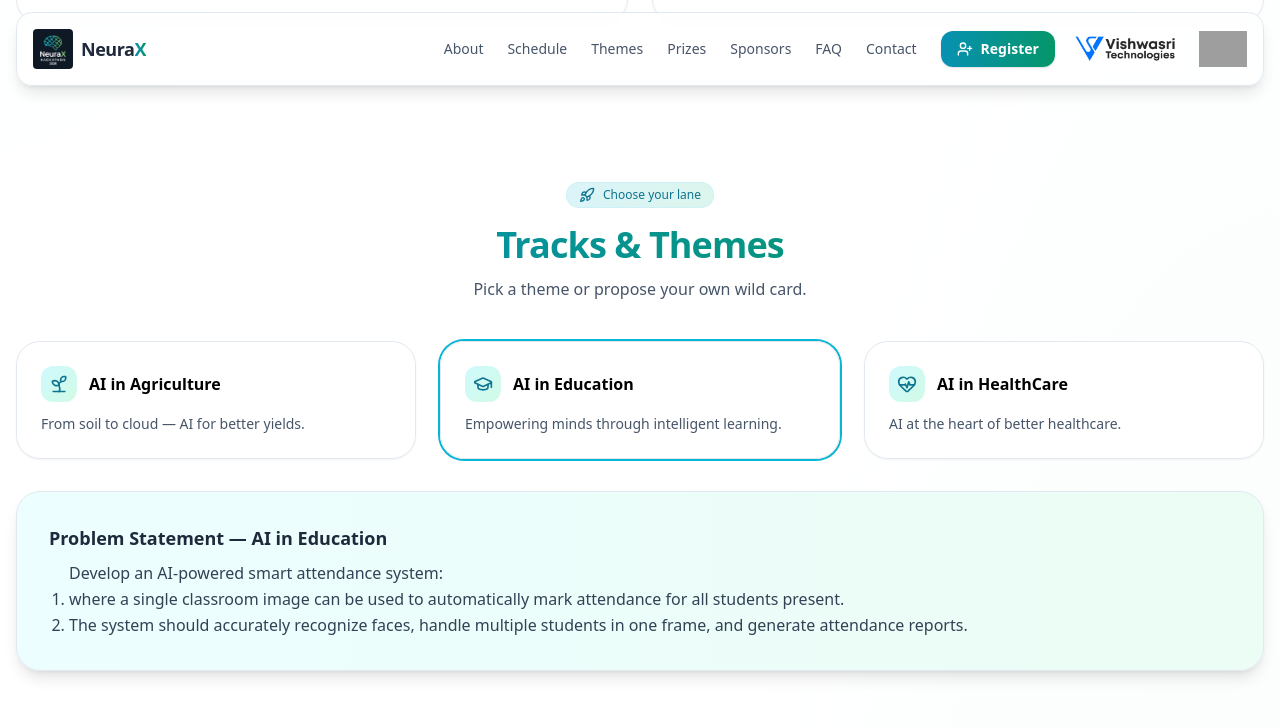
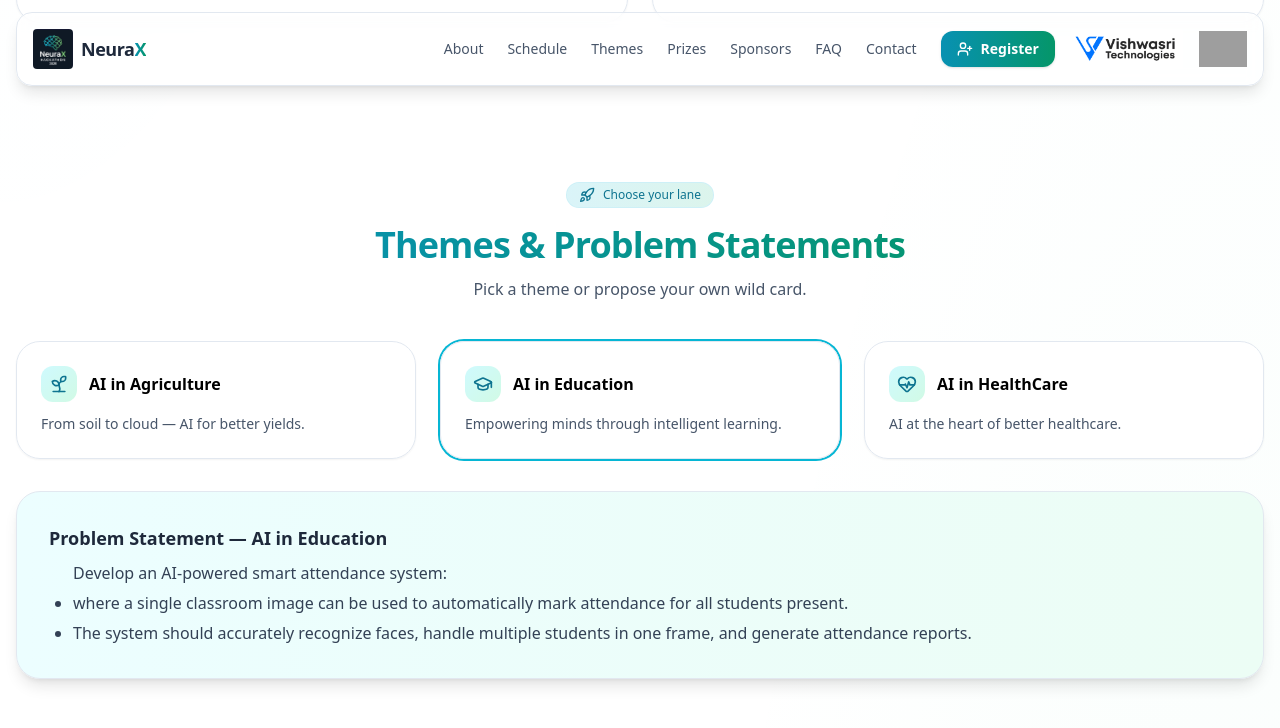
Before and after one commit to karthikreddy-vk/neuraX, a React (Create React App) app: page / in a window 1280 px wide. Both pictures are taken after a click on the element 640 px from the left and 3672 px from the top of the page. Shown: the part 3272-4000 px from the top of the page. Built offline with nearby package versions, Linux system fonts and the light colour scheme; grey boxes are pictures that could not be loaded.

Commit message:
Updated for  final1  verification

```diff
--- a/src/App.jsx
+++ b/src/App.jsx
@@ -561,12 +561,12 @@ function Tracks() {
       title: "AI in Agriculture",
       desc: "From soil to cloud — AI for better yields.",
       problem: (
-        <ol className="list-decimal ml-5">
+        <ul className="list-disc ml-6 mt-1 space-y-1">
           <p>Build a mobile application for farmers where they can capture an image of their crop. The AI model should:</p>
           <li>Detect diseases in the crop.</li>
           <li>Suggest suitable pesticides.</li>
           <li>Provide recommendations in both Telugu and English, with an AI voice assistant for better accessibility.</li>
-        </ol>
+        </ul>
       )
     },
     {
@@ -574,11 +574,11 @@ function Tracks() {
       title: "AI in Education",
       desc: "Empowering minds through intelligent learning.",
       problem: (
-        <ol className="list-decimal ml-5">
+        <ul className="list-disc ml-6 mt-1 space-y-1">
           <p>Develop an AI-powered smart attendance system:</p>
           <li>where a single classroom image can be used to automatically mark attendance for all students present.</li>
           <li>The system should accurately recognize faces, handle multiple students in one frame, and generate attendance reports.</li>
-        </ol>
+        </ul>
       )
     },
     {
@@ -586,12 +586,12 @@ function Tracks() {
       title: "AI in HealthCare",
       desc: "AI at the heart of better healthcare.",
       problem: (
-        <ol className="list-decimal ml-5">
+        <ul className="list-disc ml-6 mt-1 space-y-1">
           <p>Create an AI-based diagnostic system to analyze kidney scan images and:</p>
           <li>Detect the presence of kidney stones.</li>
           <li>Identify the size and location of the stone.</li>
           <li>Generate a detailed report for doctors and patients.</li>
-        </ol>
+        </ul>
       )
     },
   ];
@@ -605,7 +605,7 @@ function Tracks() {
       <div className="mx-auto max-w-7xl px-4">
         <SectionHeading
           eyebrow="Choose your lane"
-          title="Tracks & Themes"
+          title="Themes & Problem Statements"
           subtitle="Pick a theme or propose your own wild card."
         />
 
```
